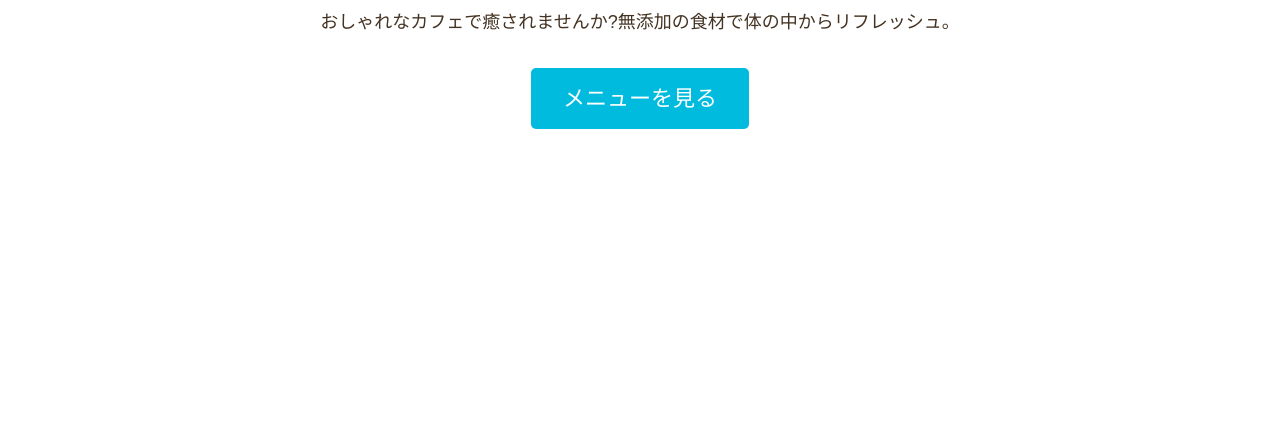
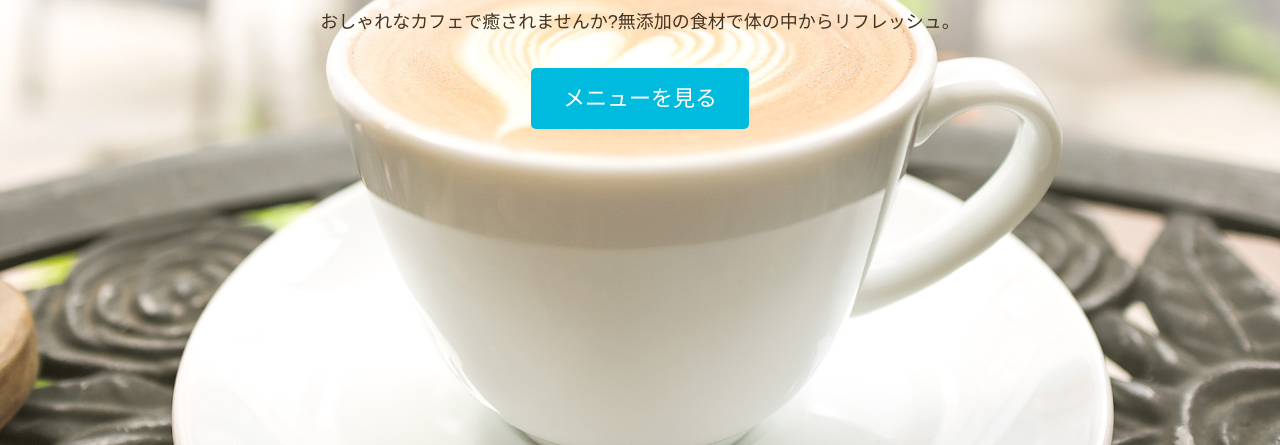
Before and after one commit to Hasegawa-Akito/design-training, a plain HTML site: page fullPage/index.html in a window 1280 px wide. Shown: the part 355-800 px from the top of the page. Drawn offline with Linux system fonts and the light colour scheme; some packages are replaced by stand-ins of ours.

Commit message:
背景設定

```diff
--- a/fullPage/index.html
+++ b/fullPage/index.html
@@ -14,6 +14,7 @@
     <title>WCB Cafe</title>
   </head>
   <body>
+    <div class="big-bg">
       <header class="page-header wrapper">
         <h1>
           <a href="index.html">
@@ -35,5 +36,6 @@
         </p>
         <a class="button" href="#">メニューを見る</a>
       </div>
+    </div>
   </body>
 </html>
--- a/fullPage/style.css
+++ b/fullPage/style.css
@@ -17,6 +17,14 @@ a {
 
 img {
   max-width: 100%;
+}
+/* 背景 */
+.big-bg {
+  background-image: url(images/main-bg.jpg);
+  background-size: cover; /* 画像の比率を保つ */
+  background-position: center;
+  background-repeat: no-repeat;
+  min-height: 100vh;
 }
 
 /* Header */
```
Also changed, not shown: fullPage/images/main-bg.jpg (added), 1 other file. Lines whose indentation alone changed are shown as unchanged.
